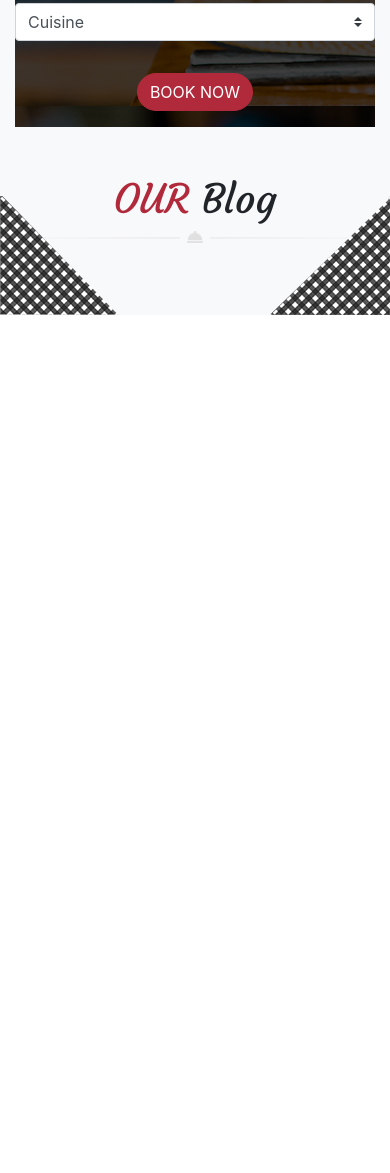
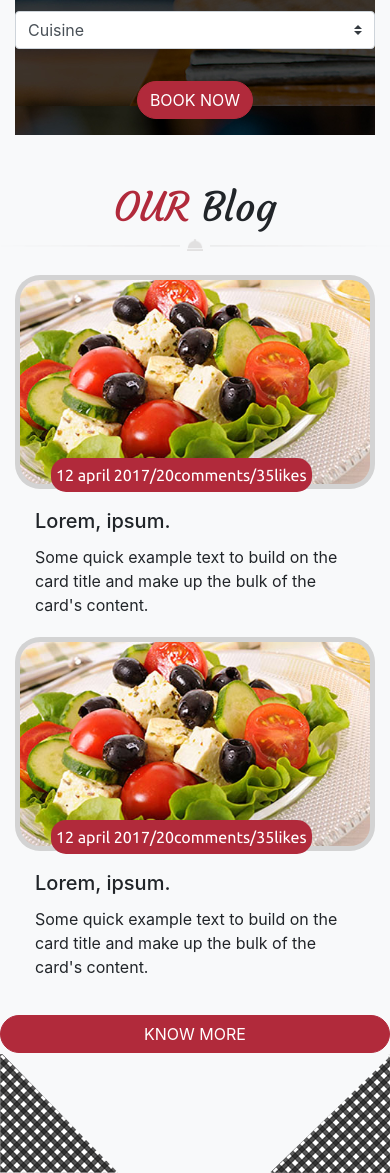
Before and after one commit to JamilaaH/coding_16_site_chef, a website: page index.html in a window 390 px wide. Shown: the part 6033-7206 px from the top of the page. Before the commit the page ends 6348 px from the top, so only its background shows below. Drawn offline with nearby package versions, Linux system fonts and the light colour scheme.

Commit message:
blog fini et responsive

```diff
--- a/index.html
+++ b/index.html
@@ -537,9 +537,10 @@
 
             <!-- formulaire -->
             <div class="row container justify-content-center mx-md-auto mx-0">
-            <div class="fond p-md-5 p-0 d-flex align-items-center flex-column" >
+                <div class="fond p-md-5 p-0 d-flex align-items-center flex-column">
                     <form action="#">
-                    <h3 class="pb-2 "> <span class="font-weight-light">For any query please call us at </span> : +91-12345678</h3>
+                        <h3 class="pb-3 "> <span class="font-weight-light">For any query please call us at </span> :
+                            +91-12345678</h3>
 
                         <div class="row ">
                             <div class="col-12 col-md-6 mb-3">
@@ -609,13 +610,54 @@
             </div>
 
             <!-- blog -->
+            <div id="blog" class="contenuStory d-flex flex-column justify-content-md-center pb-5">
                 <h1 class=" title mt-5 text-center"> <span class="text-red text-uppercase">our</span> Blog</h1>
                 <img src="./public/img/decoration_line.png" alt="" class="mx-md-auto mx-0 mb-4">
 
+                <div class="container">
+                    <div class="row mx-md-auto">
+                        <div class="col-12 col-md-6">
+                            <div class="carte">
+                                <div class="entete">
+                                    <img src="./public/img/blog_img1.jpg" class="card-img-top" alt="...">
+                                    <span class="info">12 april 2017/20comments/35likes</span>
+                                </div>
+                                <div class="card-body mt-md-3">
+                                    <h5 class="card-title spec">Lorem, ipsum. </h5>
+                                    <p class="card-text">Some quick example text to build on the card title and make
+                                        up the bulk
+                                        of
+                                        the card's content.</p>
+                                </div>
+                            </div>
+                        </div>
 
+
+                        <div class="col-12 col-md-6">
+                            <div class="carte">
+                                <div class="entete">
+                                    <img src="./public/img/blog_img1.jpg" class="card-img-top" alt="...">
+                                    <span class="info">12 april 2017/20comments/35likes</span>
+                                </div>
+                                <div class="card-body mt-md-3">
+                                    <h5 class="card-title spec">Lorem, ipsum. </h5>
+                                    <p class="card-text">Some quick example text to build on the card title and make
+                                        up the bulk
+                                        of
+                                        the card's content.</p>
+                                </div>
+                            </div>
+                        </div>
+                    </div>
+                </div>
+                <button type="button" class="btn btn-red mx-md-auto my-3 px-md-4 py-md-2 mb-4">know more</button>
+            </div>
 
         </div>
     </section>
+
+
+
 
 
 
--- a/src/sass/modules/_S4blog.sass
+++ b/src/sass/modules/_S4blog.sass
@@ -0,0 +1,36 @@
+#blog
+    .carte
+        position: relative
+        .entete
+            .card-img-top
+                border-radius: 25px
+                padding: 5px
+                background-color: lightgrey
+            .info
+                background-color: $colorRed
+                color: white
+                font-family: 'ubuntu'
+                position: absolute
+                bottom: 26%
+                left: 10%
+                padding: 13px
+                border-radius: 15px
+
+
+@media ( max-width: 426px )
+    #blog
+        .carte
+            .entete
+                .info
+                    bottom: 40%
+                    left: 10%
+                    padding: 5px
+                    border-radius: 15px
+
+@media (min-width: 427px) and (max-width: 769px)
+    #blog
+        .carte
+            .entete
+                .info
+                    bottom: 44%
+                    padding: 3px
```
Also changed, not shown: public/css/app.css. Lines whose indentation alone changed are shown as unchanged.
